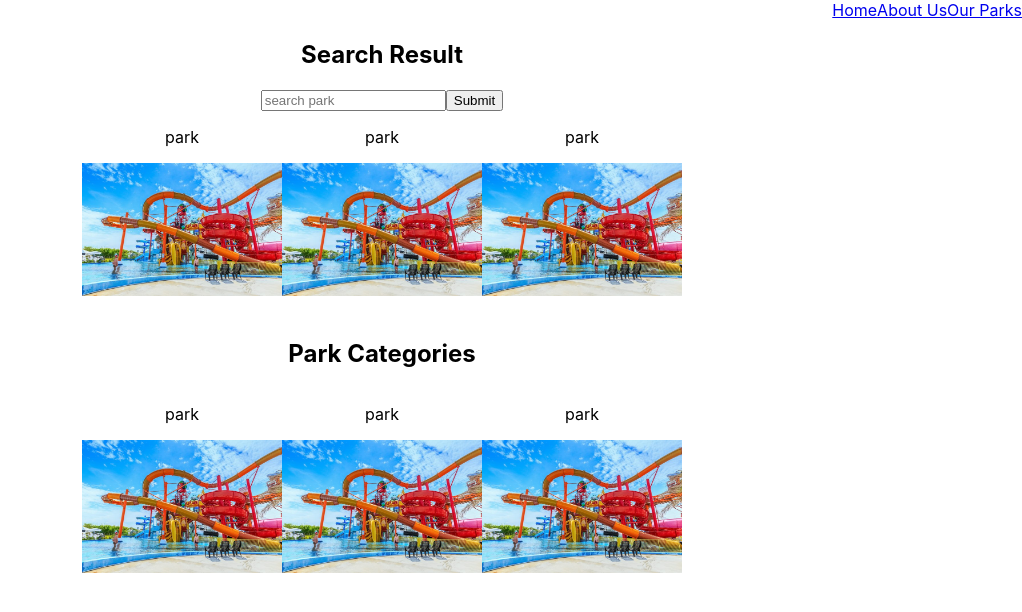
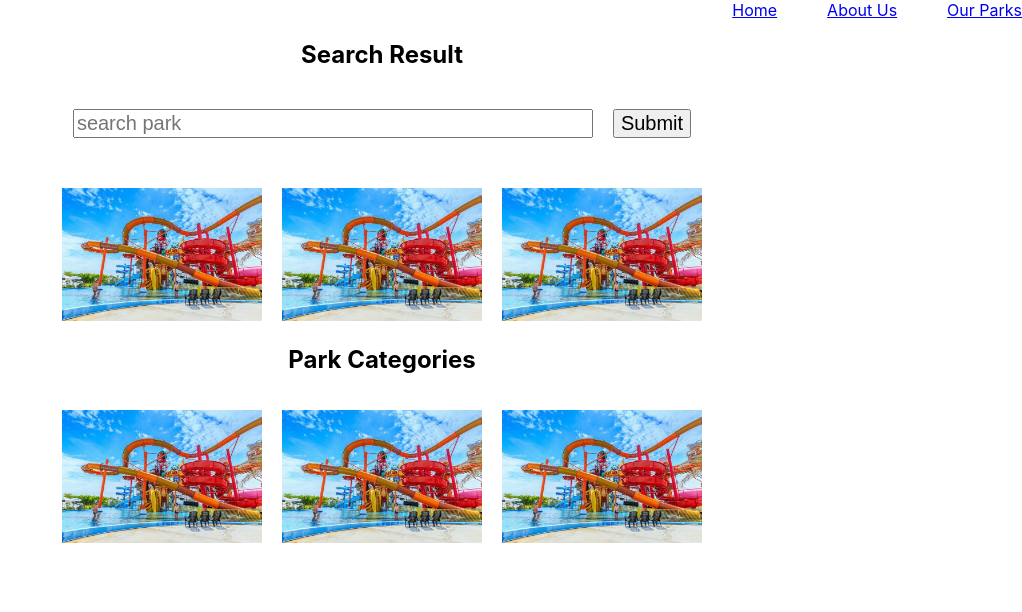
Before and after one commit to BLewis739/u2_hackathon_group_1, a React (Create React App) app in the folder client/: page / in a window 1280 px wide. Shown: the top 612 px of the page, without its empty margins (258-1280 px from the left). Built offline with nearby package versions, Linux system fonts and the light colour scheme.

Commit message:
added input style

```diff
--- a/client/src/App.css
+++ b/client/src/App.css
@@ -8,13 +8,31 @@
 nav {
   display: flex;
   justify-content: flex-end;
-  /* justify-content: space-between; */
+  column-gap: 50px;
+}
+
+/****************************/
+/************Search****************/
+/****************************/
+
+input {
+  width: 40%;
+  margin: 20px 0 50px 0;
+  color: red;
+  font-size: 20px;
+}
+
+button {
+  margin-left: 20px;
+
+  font-size: 20px;
 }
 
 .trending {
   display: flex;
 
   justify-content: center;
+  column-gap: 20px;
 }
 
 .img-wrapper {
@@ -27,4 +45,5 @@ nav {
 .categories section {
   display: flex;
   justify-content: center;
+  column-gap: 20px;
 }
--- a/client/src/components/Parkscard.js
+++ b/client/src/components/Parkscard.js
@@ -3,7 +3,7 @@ import waterPark from '../thrills & spills imgs/waterpark/waterPark.jpg'
 const ParksCard = (props) => {
   return (
     <div className="parkcards" onClick={props.onClick}>
-      <p>park</p>
+      <p></p>
       <div className="img-wrapper">
         <title></title>
         <img src={waterPark}></img>
--- a/client/src/components/Ridecard.js
+++ b/client/src/components/Ridecard.js
@@ -1,14 +1,12 @@
+import waterPark from '../thrills & spills imgs/waterpark/waterPark.jpg'
+
 const RideCard = (props) => {
-
   return (
-    <div className='details-summary' onClick={props.onClick}>
-      <div className='img-wrapper'>
-        <img src={props.image} alt='404 err'></img>
-
+    <div className="details-summary" onClick={props.onClick}>
+      <div className="img-wrapper">
+        <img src={waterPark} /*{props.image}*/ alt="404 err"></img>
       </div>
-
     </div>
-
   )
 }
 export default RideCard
--- a/client/src/pages/Home.js
+++ b/client/src/pages/Home.js
@@ -1,5 +1,6 @@
 import React from 'react'
 import ParksCard from '../components/Parkscard'
+import RideCard from '../components/Ridecard'
 
 const Home = () => {
   return (
@@ -17,9 +18,9 @@ const Home = () => {
         </form>
       </div>
       <div className="trending">
-        <ParksCard />
-        <ParksCard />
-        <ParksCard />
+        <RideCard />
+        <RideCard />
+        <RideCard />
       </div>
       <div className="categories">
         <h2>Park Categories</h2>
```
Also changed, not shown: client/src/components/Search.js (+9 -17 lines).
